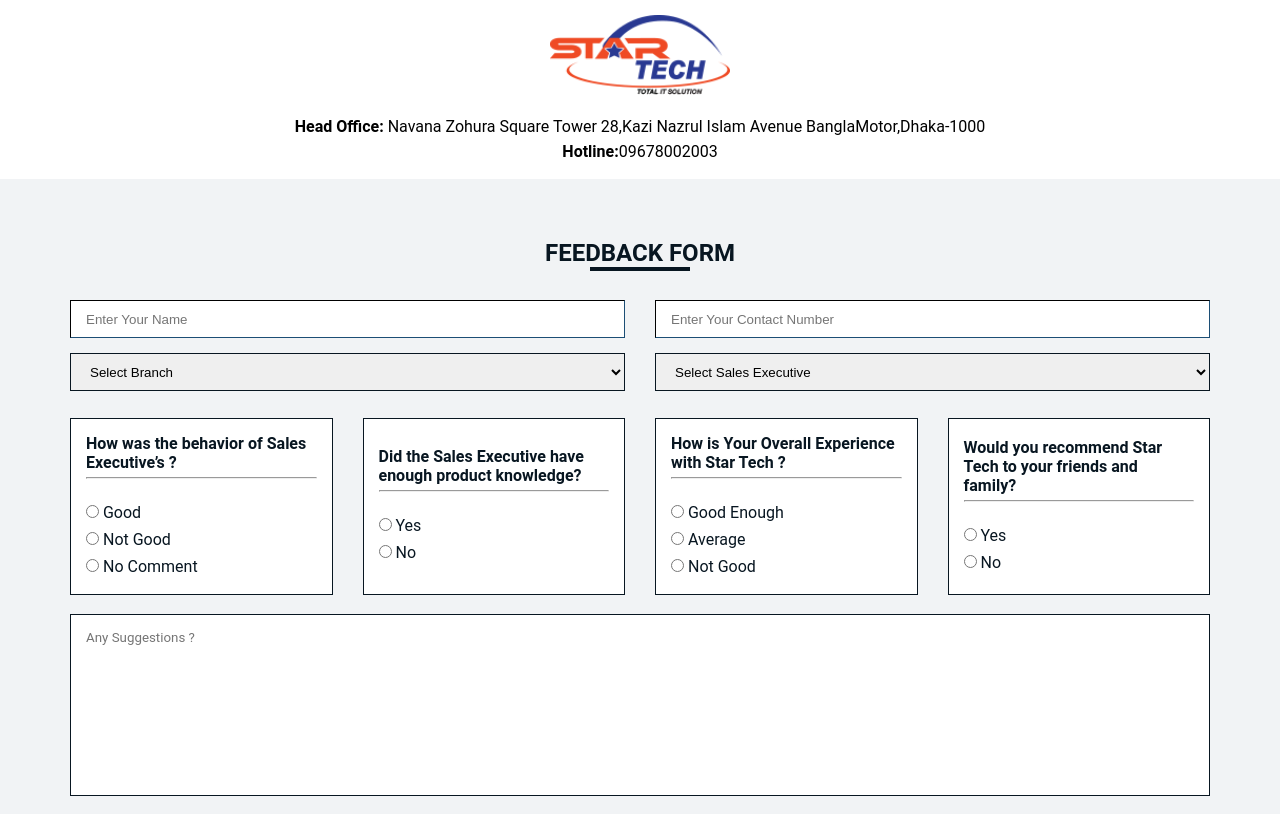
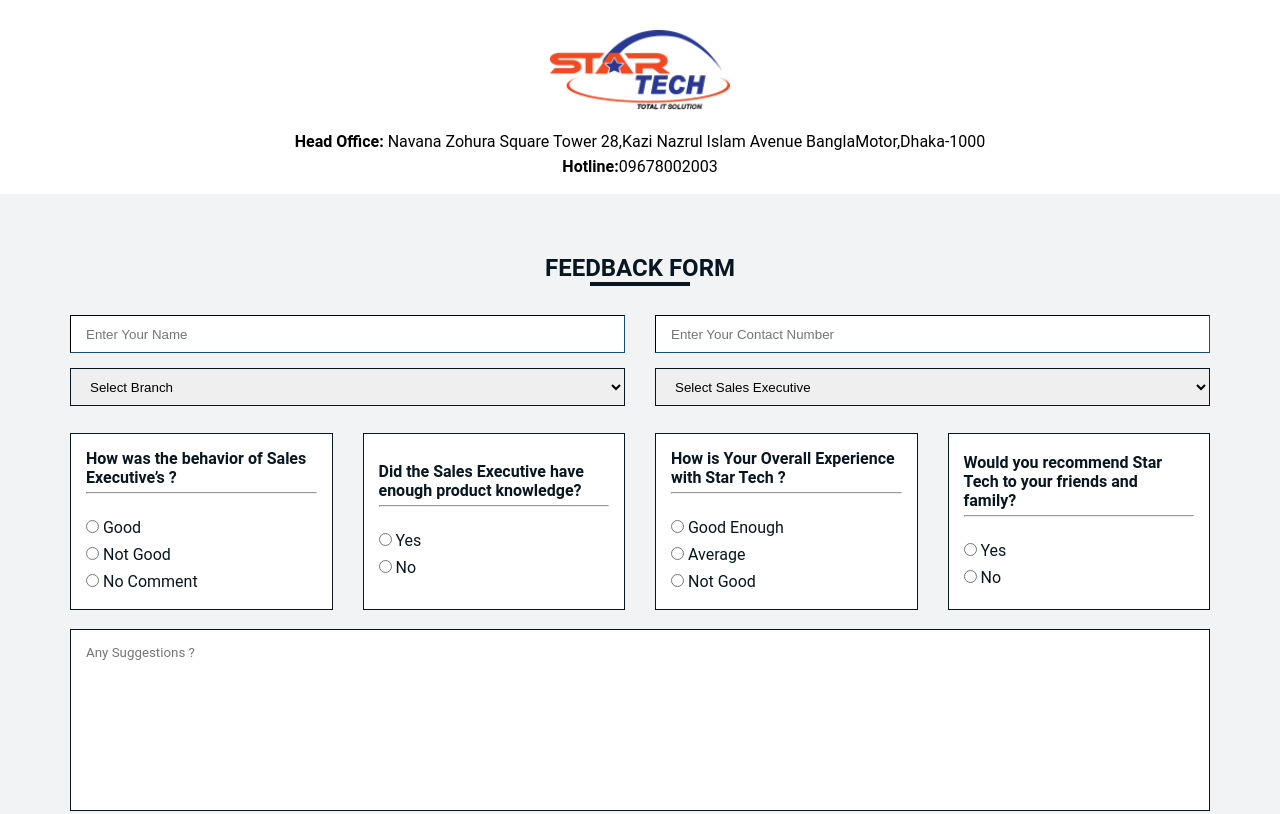
Before and after one commit to arafathossainadi/stel-customer-feedback, a plain HTML site: page index.html in a window 1280 px wide. Shown: the top 814 px of the page. Drawn offline with nearby package versions, Linux system fonts and the light colour scheme.

Commit message:
added pading before logo

```diff
--- a/css/style.css
+++ b/css/style.css
@@ -18,7 +18,7 @@
 
 .hdr{
 	text-align: center;
-	padding: 15px 0;
+	padding: 30px 0 15px 0;
 	background-color: white;
 }
 
```
